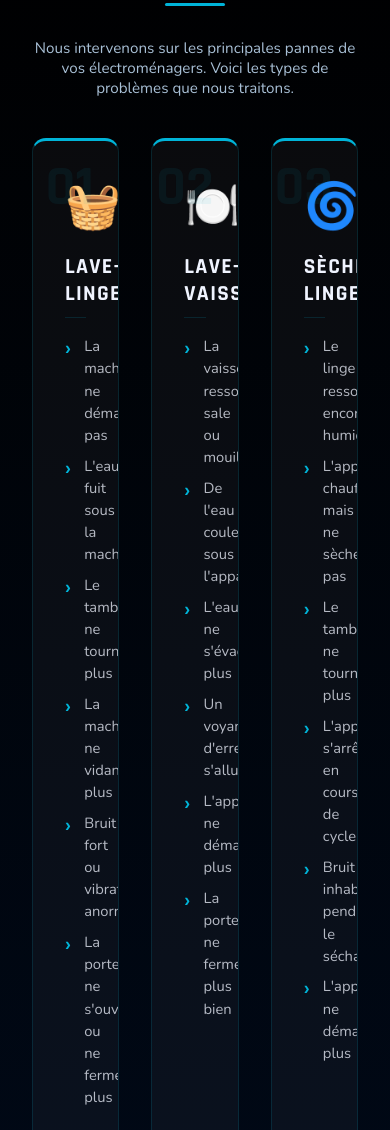
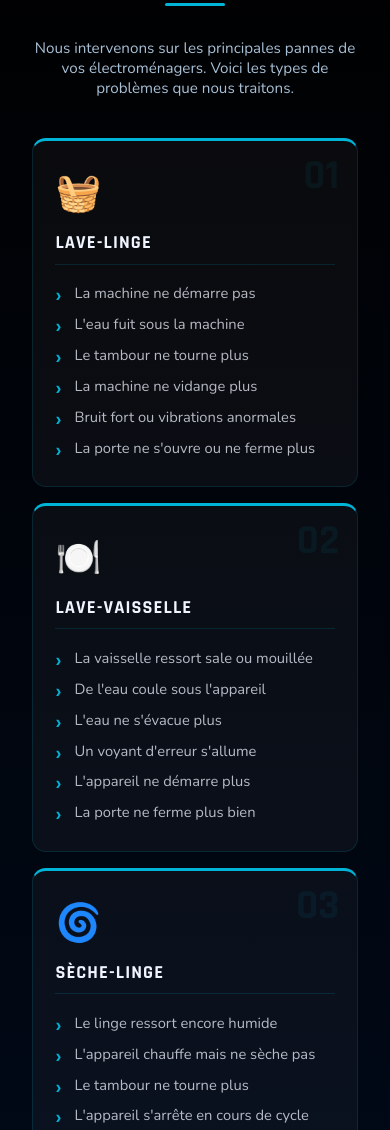
Before and after one commit to Aougoustine/AC-Service, a plain HTML site: page index.html in a window 390 px wide. Shown: the part 958-2088 px from the top of the page. Drawn offline with nearby package versions, Linux system fonts and the light colour scheme.

Commit message:
Add files via upload

```diff
--- a/index.html
+++ b/index.html
@@ -726,6 +726,21 @@ footer{
 .interv-card ul li::before{
   content:'›';position:absolute;left:0;
   color:var(--cyan);font-weight:700;font-size:1.1rem;
+}
+
+/* ── Fix responsive interventions-grid (doit rester APRÈS la déclaration de base ci-dessus pour bien s'appliquer sur mobile) ── */
+@media(max-width:900px){
+  .interventions-grid{grid-template-columns:repeat(2,1fr);gap:1.5rem;}
+}
+@media(max-width:680px){
+  .interventions-grid{grid-template-columns:repeat(2,1fr);gap:1rem;}
+  .interv-card{padding:1.7rem 1.4rem;}
+  .interv-card-icon{font-size:2.3rem;margin-bottom:.8rem;}
+  .interv-card h4{font-size:1.15rem;}
+  .interv-card-num{font-size:2.6rem;top:.9rem;right:1.1rem;}
+}
+@media(max-width:400px){
+  .interventions-grid{grid-template-columns:1fr;}
 }
 </style>
 </head>
```
